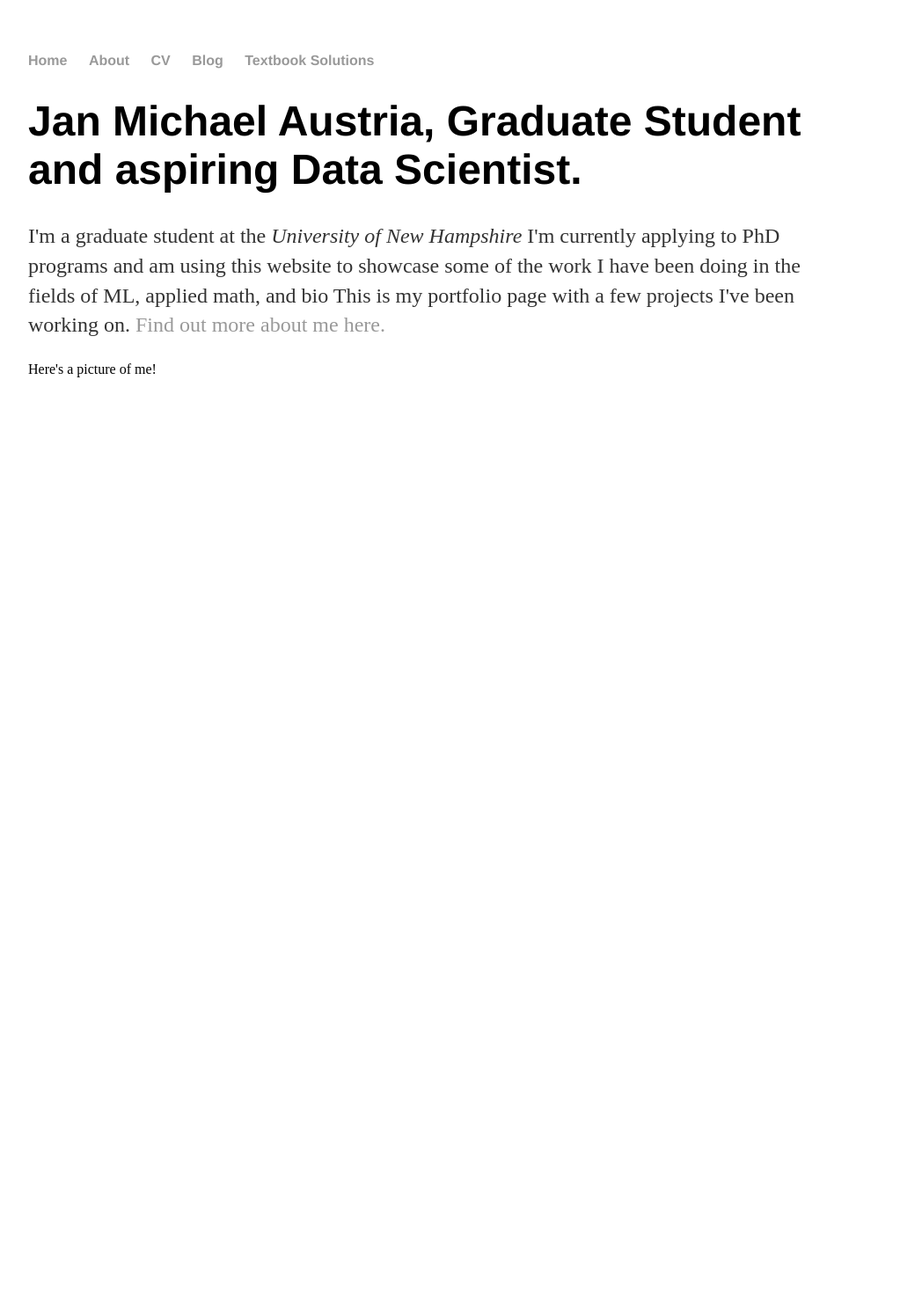
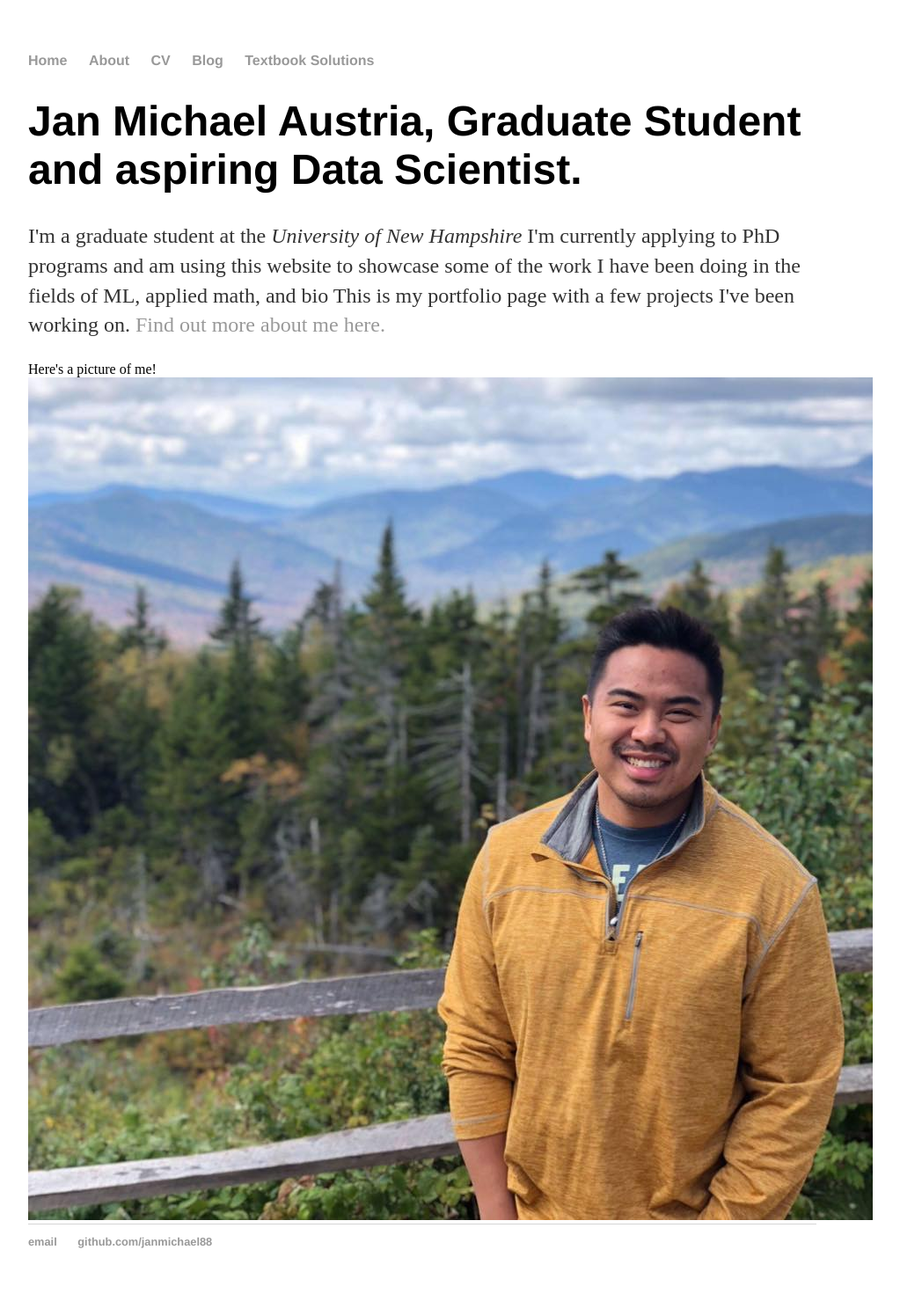
Before and after one commit to janmichael88/janmichael88.github.io, a Jekyll site: the page built from index.html, in a window 1280 px wide. Shown: the whole page at 88% size, without its empty margins (160-1183 px from the left). Built offline with Jekyll 4.4.1, drawn with Linux system fonts in a browser that asks for light colours; before the commit the page ends 900 px from its top, so only the background shows below that.

Commit message:
Update index.html

```diff
--- a/index.html
+++ b/index.html
@@ -16,4 +16,4 @@ title: Jan Michael Austria
 
 Here's a picture of me!
 
-<img src='https://github.com/janmichael88/janmichael88.github.io/blob/master/images/48362755_10156077028083108_3740796066753150976_n.jpg>
+<img src='https://github.com/janmichael88/janmichael88.github.io/blob/master/images/48362755_10156077028083108_3740796066753150976_n.jpg'>
```
